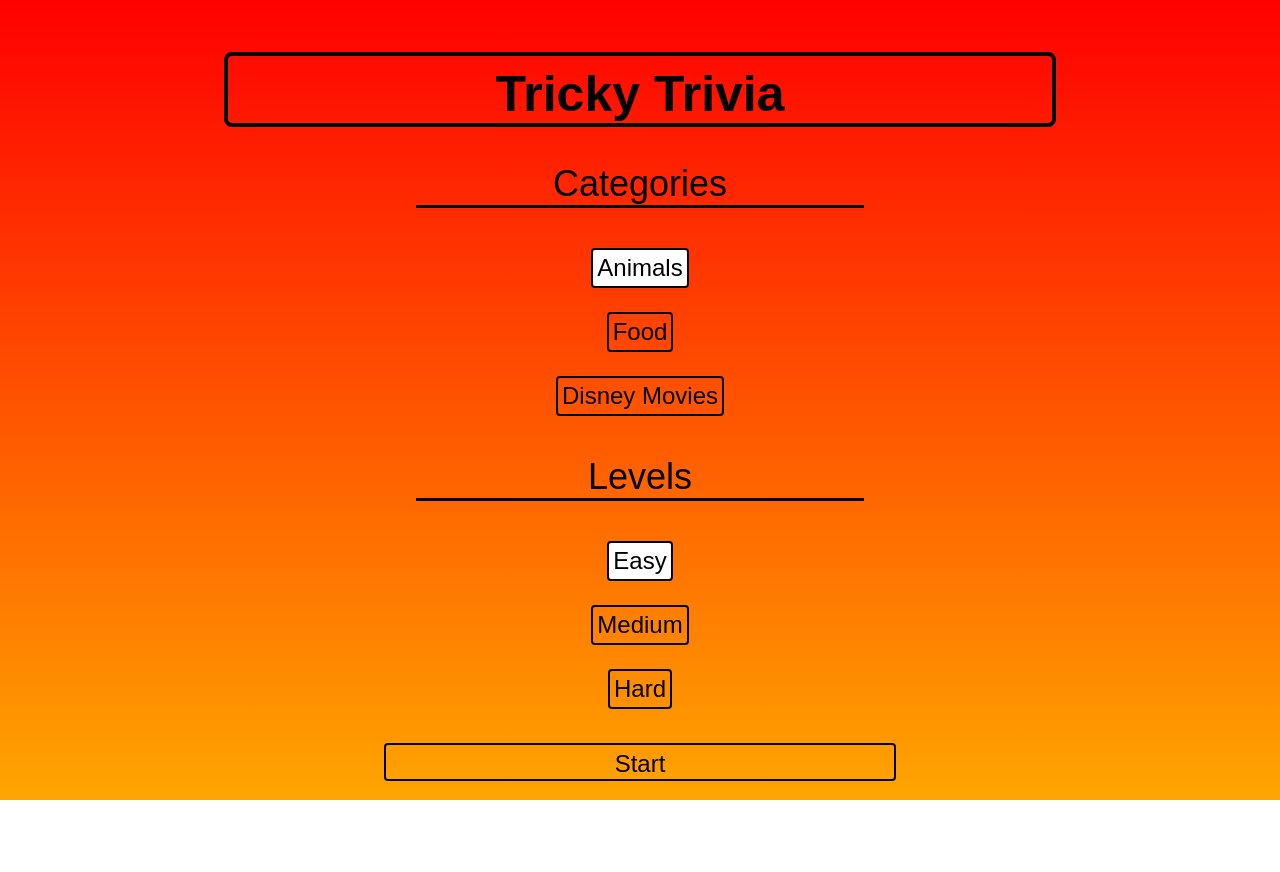
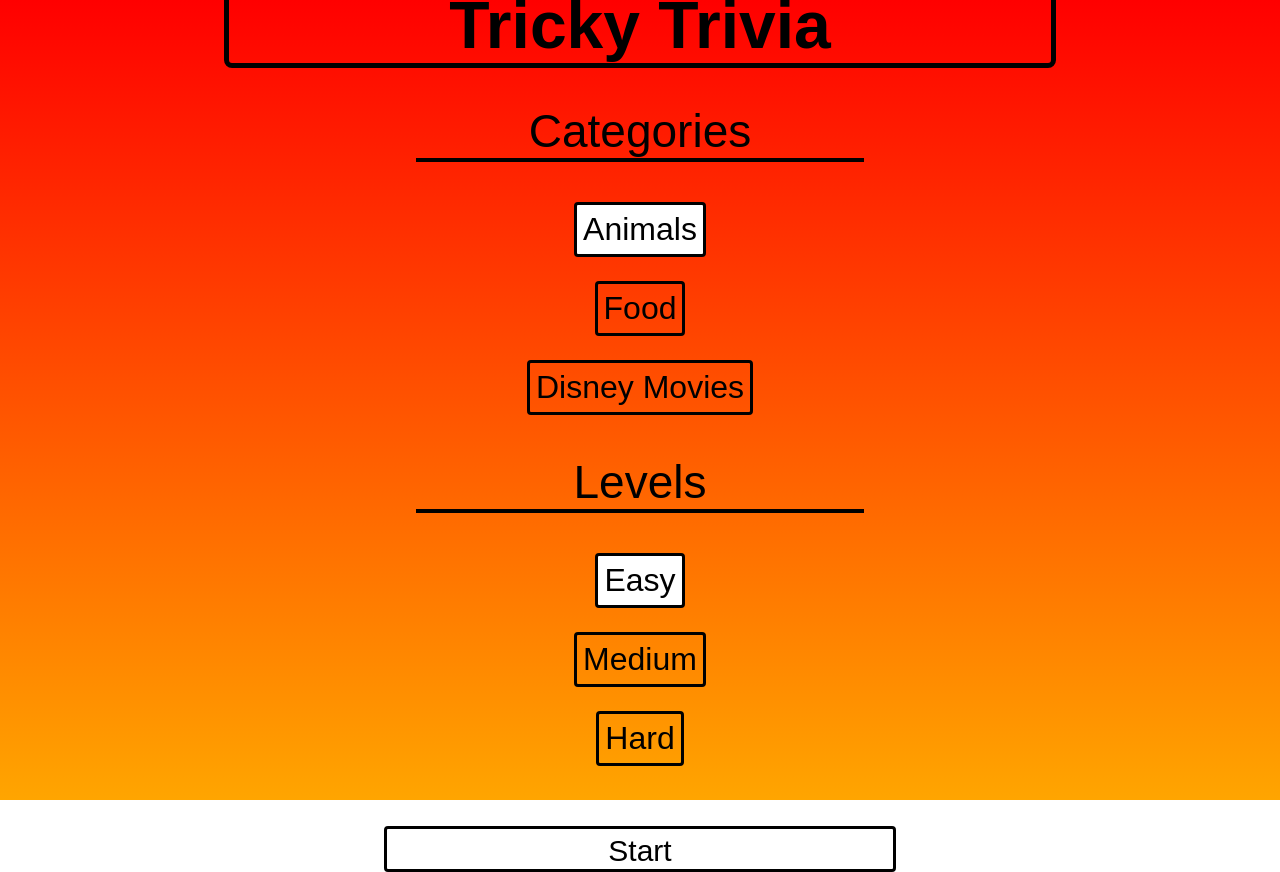
Before and after one commit to vcjhwebdev/tricky-trivia, a plain HTML site: page index.html in a window 1280 px wide. Before the commit the page ends 800 px from the top, so only its background shows below. Drawn offline with Linux system fonts and the light colour scheme.

Commit message:
fixed max 1024px screen sixe display

```diff
--- a/assets/css/styles.css
+++ b/assets/css/styles.css
@@ -54,7 +54,7 @@ label {
   font-family: fantasy;
   cursor: pointer;
   border: 2px solid black;
-  font-size: 20px;
+  font-size: 18px;
   border-radius: 4px;
   padding: 4px;
 }
@@ -86,6 +86,7 @@ input[type=radio] {
   font-size: 16px;
   width: 40%;
   height: auto;
+  margin-top: 18px;
 }
 
 .start:hover {
@@ -99,7 +100,7 @@ legend {
   border-bottom: 3px solid black;
   box-sizing: border-box;
   width: 40%;
-
+  margin: 12px;
 }
 
 #settings {
@@ -160,22 +161,24 @@ Device width:
     margin: 1px auto;
     font-size: 36px;
     text-align: center;
+    border-width: 3px;
 }
   #settings label {
     margin-top: 4px;
     margin-bottom: 4px;
 }
   legend {
-    width: 60%;
+    width: 50%;
     font-size: 24px;
     margin: 6px;
+    border-width: 2px;
 }
   label {
     font-size: 16px;
 }
   .start {
     width: 40%;
-    margin-top: 6px;
+    margin-top: 8px;
   }
 }
 /* =================================
@@ -207,4 +210,22 @@ Device width:
     1024px -->
 ==================================== */
 @media (min-width: 1024px) {
+  h1 {
+    font-size: 66px;
+    border-width: 5px;
+  }
+  legend {
+    font-size: 46px;
+    border-width: 4px;
+  }
+  label {
+    font-size: 32px;
+    border-width: 3px;
+    padding: 6px;
+  }
+  .start {
+    font-size: 30px;
+    border-width: 3px;
+    margin-top: 48px;
+  }
 }
```
